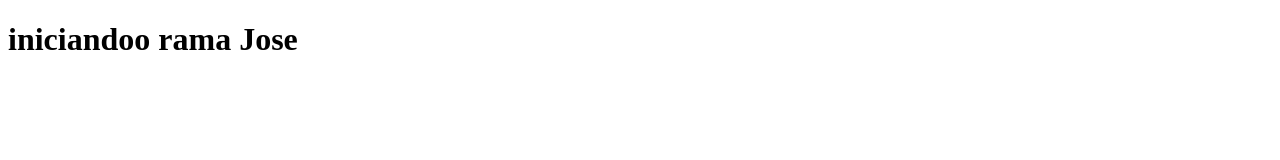
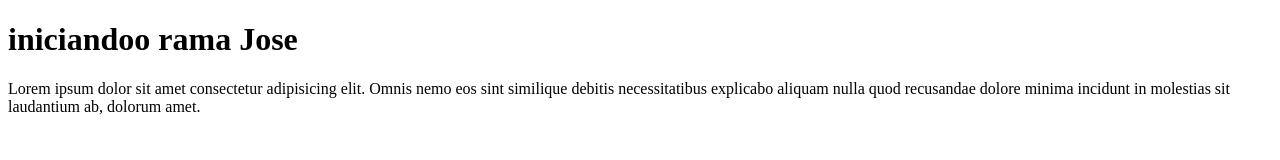
Before and after one commit to kotaErn650/Proyecto_demo_JoseH_Lopez, a plain HTML site: page index.html/index.html in a window 1280 px wide. Drawn offline with Linux system fonts and the light colour scheme.

Commit message:
creando stilos y texto a mi proyecto

```diff
--- a/index.html/index.html
+++ b/index.html/index.html
@@ -7,5 +7,6 @@
 </head>
 <body>
     <h1>iniciandoo rama Jose</h1>
+    <p>Lorem ipsum dolor sit amet consectetur adipisicing elit. Omnis nemo eos sint similique debitis necessitatibus explicabo aliquam nulla quod recusandae dolore minima incidunt in molestias sit laudantium ab, dolorum amet.</p>
 </body>
 </html>
```
